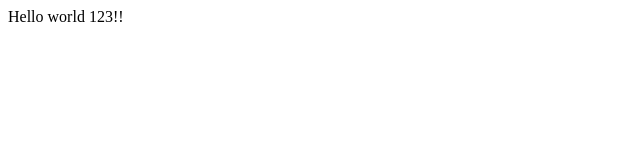
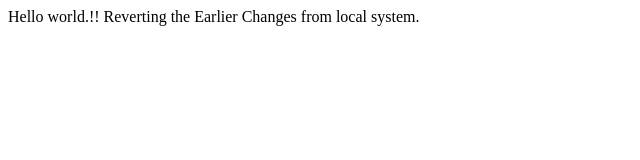
Before and after one commit to knvpavan/pavanrepo, a plain HTML site: page index.html in a window 1280 px wide. Shown: the whole page, without its empty margins (0-640 px from the left). Drawn offline with Linux system fonts and the light colour scheme.

Commit message:
My First Commit

```diff
--- a/index.html
+++ b/index.html
@@ -1,5 +1,6 @@
 <html>
 <p>
-Hello world 123!!
+Hello world.!!
+Reverting the Earlier Changes from local system.
 </>
 </html>
```
Also changed, not shown: abc.txt (added).
